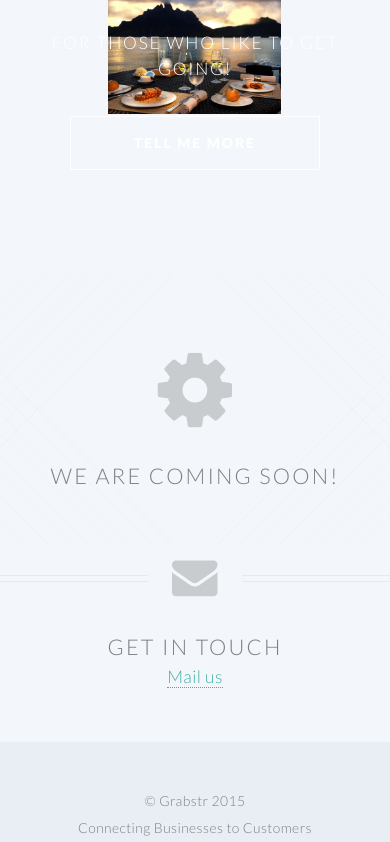
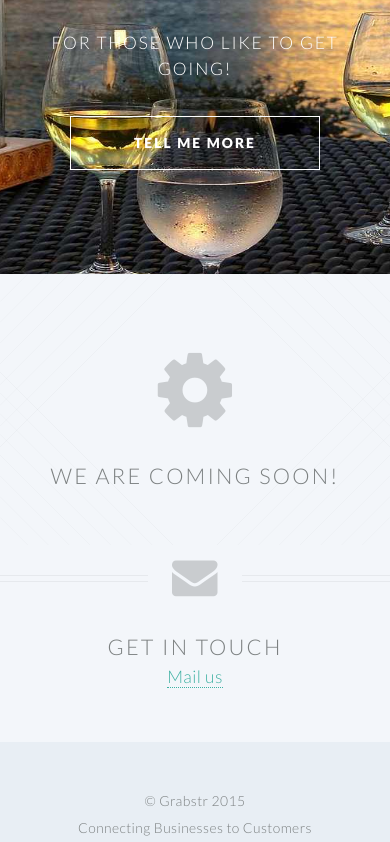
Before and after one commit to chinmayrane/whayp.github.io, a plain HTML site: page index.html in a window 390 px wide. Shown: the part 162-1004 px from the top of the page. Drawn offline with Linux system fonts and the light colour scheme.

Commit message:
Mobile Site Changes

```diff
--- a/css/style-mobile.css
+++ b/css/style-mobile.css
@@ -118,7 +118,7 @@
 /* Banner */
 
 	#banner {
-		background-size: 10em, 10em, auto, cover;
+		/*background-size: 10em, 10em, auto, cover;*/
 		padding: 6em 0;
 	}
 
--- a/css/style-narrow.css
+++ b/css/style-narrow.css
@@ -53,7 +53,7 @@
 /* Banner */
 
 	#banner {
-		background-size: 15em, 15em, auto, cover;
+		/*background-size: 15em, 15em, auto, cover;*/
 	}
 
 /* Main */
```
